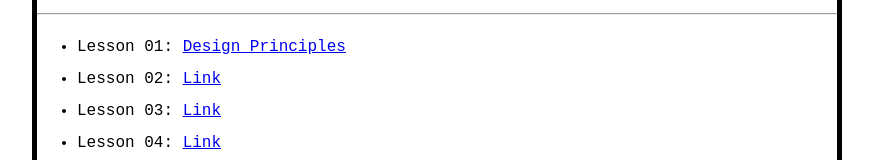
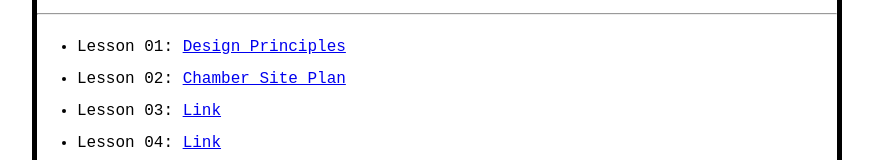
Before and after one commit to ianashby/WDD230, a plain HTML site: page course_portal/index.html in a window 1280 px wide. Shown: the part 475-635 px from the top of the page, without its empty margins (203-1076 px from the left). Drawn offline with nearby package versions, Linux system fonts and the light colour scheme.

Commit message:
Update index.html

```diff
--- a/course_portal/index.html
+++ b/course_portal/index.html
@@ -25,7 +25,7 @@
                     <a href="../lesson2/design_principles.html">Design Principles</a>
                 </li>
                 <li>Lesson 02:
-                    <a href="#">Link</a>
+                    <a href="../lesson3/index.html">Chamber Site Plan</a>
                 </li>
                 <li>Lesson 03:
                     <a href="#">Link</a>
```
